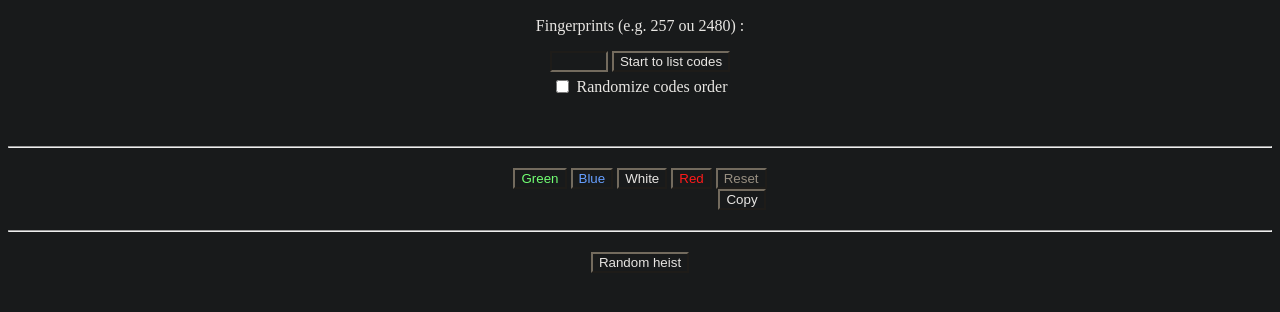
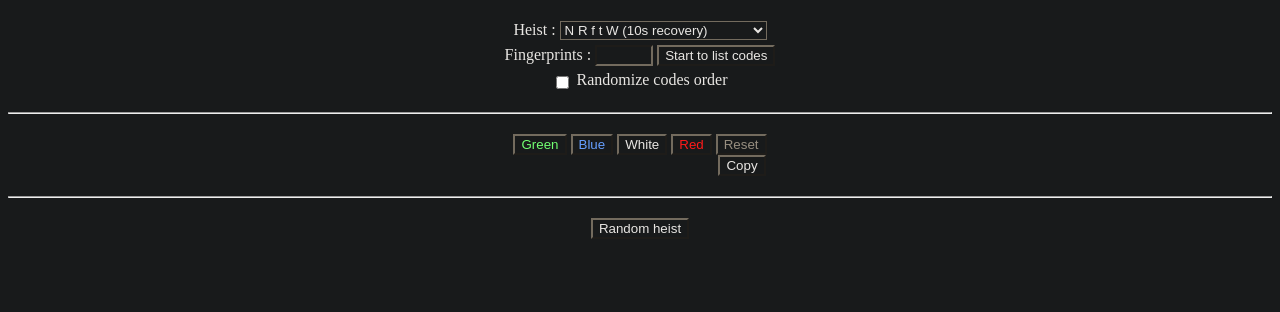
Before and after one commit to nquenault/pd3codehelper, a plain HTML site: page index.html in a window 1280 px wide. Shown: the part 50-362 px from the top of the page. Drawn offline with Linux system fonts and the light colour scheme.

Commit message:
Update index.html
Heist selection added (door code recovery time may vary depending on the map)

```diff
--- a/index.html
+++ b/index.html
@@ -40,19 +40,21 @@
 </head>
 <body style="text-align: center;">
     <h2>Door Code Helper for PAYDAY 3</h2>
-    <p>Fingerprints (e.g. 257 ou 2480) :</p>
-    <div style="margin-bottom: 50px;">
+    <p style="margin-bottom: 20px; line-height: 25px;">
+        Heist :
+        <select id="sh"></select><br />
+        Fingerprints <!--(e.g. 257 ou 2480) -->:
         <input type="text" inputmode="decimal" maxlength="4" pattern="\d{1,4}" id="fpi" />
-        <input type="button" value="Start to list codes" onclick="generateCombinations()" />
+        <input type="button" value="Start to list codes" onclick="generateCombinations()" /><br />
+        <input type="checkbox" id="rnd" chec*ked="checked" />
+        <label for="rnd">Randomize codes order</label>
         <div style="margin-top: 5px;">
-            <input type="checkbox" id="rnd" chec*ked="checked" />
-            <label for="rnd">Randomize codes order</label>
         </div>
-    </div>
+    </p>
     <div id="state"></div>
     <div id="cmrt" style="display: none;">Max remaining time : <span id="mrt"></span></div>
     <div id="pr" style="display: none;"><input type="checkbox" id="pause" /> <label for="pause">Pause</label></div>
-    <div id="result" style="font-size: 100px;"></div>
+    <div id="result" style="font-size: 75px;"></div>
     <div><span id="timeout"></span><span id="skdt"></span></div>
     <hr />
     <div id="cbs"></div>
@@ -67,15 +69,15 @@
     </div>
 
     <script>
-    const timeout = 30; // seconds, 25sec recovery
+    const enterCodeDelay = 10; // avg time span for the user enter the code (seconds)
     const colors = {
         green: '#72ff72',
-        blue: '#669fff', // #337dff <= too dark imo
+        blue: '#669fff',
         white: '#e8e6e3',
         red: '#ff1a1a',
         reset: '#988f81'
     };
-    var hi, ht;
+    var timeout, hi, ht;
 
     function $(o) { return document.getElementById(o); }
     function _tA(v) { return v instanceof Array ? v : v.split(/\s+/); }
@@ -85,6 +87,17 @@
     function append(o, s) { $(o).insertAdjacentHTML('beforeend', s); }
     function rand(max, min = 0) { return Math.round(Math.random() * (max - min) + min); }
     function randItem(v) { v = _tA(v); return v[Math.floor(Math.random() * v.length)]; }
+
+    Object.entries({
+        'N R f t W' : 10,
+        'Dirty Ice': 20,
+        'Rock the Cradle': 20,
+        'Gold & Sharke': 20,
+        'Touch the Sky': 20
+    }).forEach(item => {
+        const [hn, hr] = item;
+        append('sh', '<option value="'+hr+'">'+hn+' ('+hr+'s recovery)</option>');
+    });
 
     _tA('green blue white red reset').forEach(c => {
         append('cbs', '<input type="button" id="cb_'+c+'" style="color: '+colors[c]+';" value="'+ucfirst(c)+'" /> ');
@@ -105,6 +118,8 @@
     {
         if(!/^\d{1,4}$/.test($("fpi").value))
         return;
+
+        timeout = parseInt($('sh').value) + enterCodeDelay;
 
         css('cmrt pr', 'display', 'block');
         html('skdt', ' (<a href="javascript:void(0)" id="bsk">skip</a>)');
@@ -194,6 +209,8 @@
         $('bsk').onclick = dn;
 
         clearTimeout(ht);
+
+        if(!$('pause').checked)
         ht = setTimeout(dn, timeout * 1000);
     }
 
```
